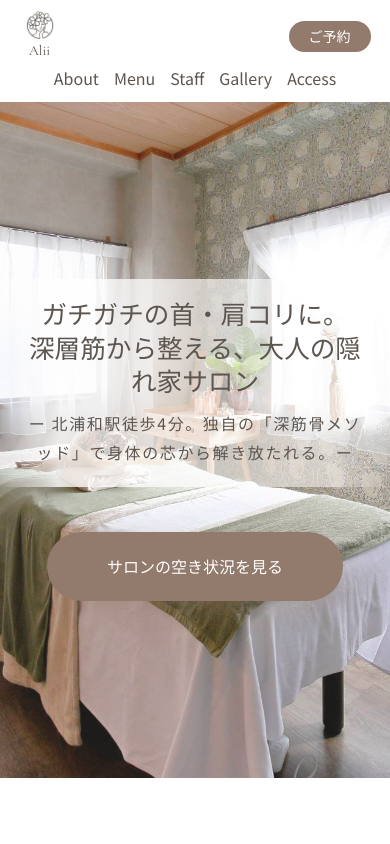
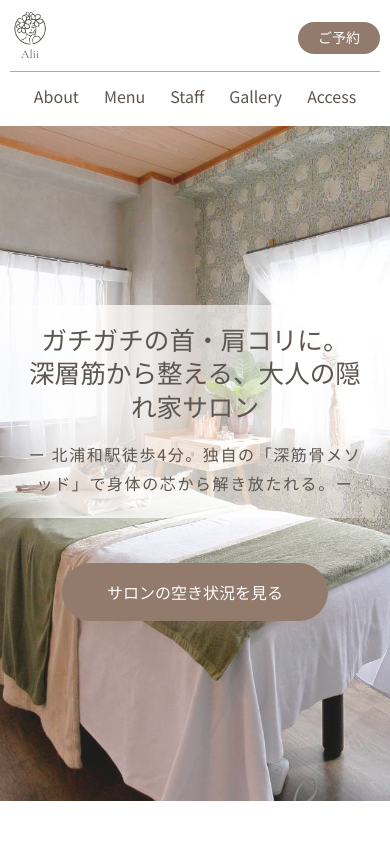
Before and after one commit to yamaguchi-ha/alii-site, a plain HTML site: page index.html in a window 390 px wide. Shown: the top 844 px of the page. Drawn offline with nearby package versions, Linux system fonts and the light colour scheme; no server answers.

Commit message:
余白修正

```diff
--- a/css/style.css
+++ b/css/style.css
@@ -54,7 +54,7 @@
 
 
         .section-header {
-            margin-bottom: 40px;
+            margin-bottom: 20px;
             text-align: left;
         }
 
@@ -91,6 +91,7 @@
             flex-wrap: wrap;
             justify-content: space-between;
             align-items: center;
+            padding: 0 10px;
         }
 
         .logo {
@@ -107,7 +108,7 @@
         }
 
         .logo img {
-            width: 75%;
+            width: 90%;
         }
 
         .nav-list {
@@ -161,7 +162,7 @@
             font-size: 2.3rem;
             line-height: 1.3;
             color: var(--text-main);
-            margin-bottom: 10px;
+            margin-bottom: 15px;
             letter-spacing: 0;
         }
 
@@ -180,7 +181,7 @@
             display: inline-block;
             background: var(--accent-color);
             color: var(--white);
-            padding: 20px 60px;
+            padding: 15px 45px;
             border-radius: 100px;
             font-size: 1rem;
             box-shadow: 0 10px 20px rgba(146, 122, 108, 0.3);
@@ -287,10 +288,6 @@
         }
 
         @media (max-width: 768px) {
-            header {
-                padding: 10px 0;
-
-            }
 
             .mv {
                 height: 80vh;
@@ -305,10 +302,6 @@
                 grid-template-columns: 1fr;
             }
 
-            .nav-list {
-                justify-content: center;
-            }
-
             .logo {
                 order: 1;
                 /* 1番目に配置 */
@@ -317,7 +310,7 @@
             }
 
             .logo p {
-                font-size: 14px;
+                font-size: 12px;
             }
 
             .btn-reserve-header {
@@ -331,14 +324,18 @@
                 order: 3;
                 /* 3番目に配置 */
                 width: 100%;
+                border-top: solid 1px #aaa;
+                margin-top: 5px;
             }
 
             .nav-list {
                 display: flex;
                 justify-content: center;
                 list-style: none;
-                gap: 15px;
-                padding: 0;
+                gap: 25px;
+                padding: 10px 0 5px;
+                justify-content: center;
+
             }
         }
 
--- a/index.html
+++ b/index.html
@@ -146,9 +146,9 @@
             <div class="gallery-grid">
                 <div class="gallery-item">
                     <div class="gallery-img-box">
-                        <img src="image/image03.jpg" alt="リラックスできる待合スペース">
+                        <img src="image/image03.jpg" alt="待合スペース">
                     </div>
-                    <p class="gallery-text">リラックスできる待合スペース</p>
+                    <p class="gallery-text">待合スペース</p>
                 </div>
                 <div class="gallery-item">
                     <div class="gallery-img-box">
@@ -164,9 +164,9 @@
                 </div>
                 <div class="gallery-item">
                     <div class="gallery-img-box">
-                        <img src="image/image02.jpg" alt="あなただけの癒やしのひとときを">
+                        <img src="image/image02.jpg" alt="癒やしのひとときを">
                     </div>
-                    <p class="gallery-text">あなただけの癒やしのひとときを</p>
+                    <p class="gallery-text">癒やしのひとときを</p>
                 </div>
             </div>
         </div>
```
